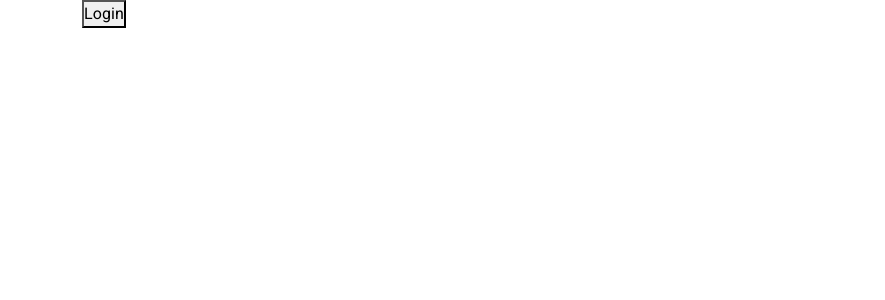
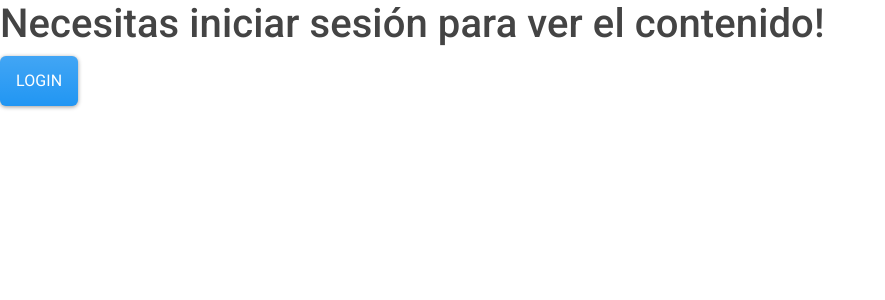
Before and after one commit to josuaaguilar/monitorgeneralts, a React (Create React App) app: page /AvisoDesconsolidacion in a window 1280 px wide. Shown: the top 300 px of the page, without its empty margins (0-885 px from the left). Built offline with nearby package versions, Linux system fonts and the light colour scheme.

Commit message:
https://www.compartimoss.com/revistas/numero-45/asp.net-core-con-reactjs/ y https://www.youtube.com/watch?v=Usj0J4rUumI

```diff
--- a/package.json
+++ b/package.json
@@ -12,6 +12,7 @@
     "@types/react": "^17.0.15",
     "@types/react-dom": "^17.0.9",
     "@types/react-router-dom": "^5.1.8",
+    "axios": "^0.21.1",
     "bootswatch": "^5.0.2",
     "react": "^17.0.2",
     "react-dom": "^17.0.2",
--- a/src/Componentes/Login.tsx
+++ b/src/Componentes/Login.tsx
@@ -1,7 +1,27 @@
     import React from 'react'
     import {useAuth0} from '@auth0/auth0-react'
+    type submitEvent = React.FormEvent<HTMLFormElement>
+    export const LoginButton = () => {
+        const submitHandler = (e:submitEvent) =>{
+            e.preventDefault();
+            console.log("handler")
+        }
+        const {loginWithRedirect} = useAuth0();
+        return (
+            <div className="grid">
+                <div className="grid-item">
+                    <div className="form">
+                        <h1>Necesitas iniciar sesión para ver el contenido!</h1>
 
-    export const LoginButton = () => {
-        const {loginWithRedirect} = useAuth0();
-        return <button onClick={() => {loginWithRedirect()}}>Login</button>
+                        <form onSubmit={submitHandler}>
+                            <button className="btn btn-primary" onClick={()=>{loginWithRedirect()}}>Login</button>
+                        </form>
+                    </div>
+                </div>
+            </div>
+        )
     }
+
+    /*
+    return <button onClick={() => {loginWithRedirect()}}>Login</button>
+    */
--- a/src/Componentes/Logout.tsx
+++ b/src/Componentes/Logout.tsx
@@ -1,7 +1,8 @@
 import React from 'react'
 import {useAuth0} from '@auth0/auth0-react'
 
-export const LogoutButton = () => {
+function LogoutButton(){
     const {logout} = useAuth0();
-    return <button onClick={() => {logout({returnTo:window.location.origin})}}>Logout</button>
+    return <button className="btn btn-danger" onClick={() => {logout({returnTo:window.location.origin})}}>Logout</button>
 }
+export default LogoutButton;
--- a/src/Componentes/NavOpciones.tsx
+++ b/src/Componentes/NavOpciones.tsx
@@ -2,10 +2,35 @@ import { BrowserRouter as Router, Route, Link, Switch } from "react-router-dom"
 import TarjaPretarja from "./TarjaPretarja"
 import AvisoDesconsolidacion from "./AvisoDesconsolidacion"
 import Referencias from "./Referencias"
+import { useState } from "react"
+//import {useAuth0} from '@auth0/auth0-react'
+import Index from './index'
 
-import { useState } from "react"
 
+type clicSubmit = React.FormEvent<HTMLFormElement>
+const axios = require('axios').default;
+
+//const {user} = useAuth0();
 export default function NavOpctiones(props: any) {
+
+  const submitHandler = (click : clicSubmit) => {
+    click.preventDefault();
+    //console.log('En el handler');
+    const options = {
+      method: "GET",
+      url : "http://localhost:3010/api/public",
+      headers: {
+        authorization : "pcNcf2JrfWuRLhy3QfavulSNfTsEbqrJ"
+      }
+    }
+
+    axios.request(options).then(function(response:any){
+      console.log(response.data)
+    }).catch(function (error:any) {
+     //console.log(error)
+    });
+
+  }
   //const [BlBooking,setBlBooking] = useState<string>(''); //Settea el estado en NavOpciones
   const [Filter,setFilter] = useState("");
   return (
@@ -38,7 +63,7 @@ export default function NavOpctiones(props: any) {
                 <Link to="/AvisoDesconsolidacion" className="nav-link">AvisoDesconsolidacion</Link>
               </li>
             </ul>
-            <form className="d-flex">
+            <form className="d-flex" onSubmit={submitHandler}>
               <input className="form-control me-sm-2" type="text" placeholder="Bl/Booking" value={Filter} onChange={e => setFilter(e.target.value.toUpperCase())}/>
               <button className="btn btn-secondary my-2 my-sm-0">Buscar!</button>
             </form>
@@ -48,7 +73,8 @@ export default function NavOpctiones(props: any) {
       <Switch>
         <Route exact path="/TarjaPretarja" component={TarjaPretarja} />
         <Route exact path="/AvisoDesconsolidacion" component={AvisoDesconsolidacion} />
-        <Route exact path="/Referencias"><Referencias Filter={Filter}/></Route>
+        <Route exact path="/Referencias"><Referencias Filter={Filter} /></Route>
+        <Route exact path="/" component = {Index}/>
       </Switch>
     </Router>
   </>
--- a/src/Componentes/Profile.tsx
+++ b/src/Componentes/Profile.tsx
@@ -1,9 +1,49 @@
 //import React from "react";
 import { useAuth0 } from "@auth0/auth0-react";
+import { useEffect, useState } from "react";
 import NavOpctiones from "./NavOpciones";
+import LogOut from './Logout'
+import IReferencia from '../Interfaces/IReferencia'
 
 export const Profile = () => {
-    const { user, isAuthenticated, isLoading } = useAuth0();
+    const { user, isAuthenticated, isLoading, getAccessTokenSilently } = useAuth0();
+    const [userMetadata , setUserMetadata] = useState<IReferencia>();
+    useEffect(() => {
+        //console.log("useEfect")
+        const getUserMetada = async () => {
+            //La documentación dice que aquí defina mi dominio, en pruebas funciona el metodo getAccessTokenSilently con la audience declarada en el provider que esta en el index.tsx
+            //const domain = "dev-dpcvu51y.us.auth0.com" //dev-dpcvu51y.us.auth0.com
+            try{
+                const accessToken = await getAccessTokenSilently({
+                    audience: `https://monitorgeneral/api`,
+                    scope: "read:messages"
+                });
+
+                //console.log(accessToken) //Token Ok
+
+                const userDetailsByIdUrl = `http://localhost:3010/api/Referencias`;
+
+                const metadataResponse = await fetch(userDetailsByIdUrl, {
+                    headers: {
+                        authorization: "Bearer " +accessToken,
+                    },
+                });
+                const responsejson : IReferencia = await metadataResponse.json()
+
+                //console.log(responsejson.nFolio)
+
+                setUserMetadata(responsejson)
+                //console.log(userMetadata?.nombre)
+
+
+            }catch(e){
+                console.log(e.message)
+            }
+        }
+        getUserMetada();
+
+
+    },[getAccessTokenSilently,user?.sub]);
     //console.log(isAuthenticated)
     if (isLoading) {
         return <div>Cargando!</div>
@@ -16,6 +56,8 @@ export const Profile = () => {
                     <img src={user?.picture} alt={user?.name} />
                     <h2>{user?.name}</h2>
                     <p>{user?.email}</p>
+                    <h3>User Metadata: {userMetadata?.nFolio} </h3>
+                    <LogOut/>
                 </div>
 
 
--- /dev/null
+++ b/src/Componentes/index.tsx
@@ -0,0 +1,55 @@
+import { useAuth0 } from "@auth0/auth0-react"
+import { useEffect, useState } from "react";
+import IReferencia from '../Interfaces/IReferencia'
+
+
+
+export default function Index() {
+    const {getAccessTokenSilently}  = useAuth0();
+    const [Referencia, setReferencia] = useState<IReferencia>();
+
+    useEffect(() => {
+        //console.log("UseEffect en Index!")
+
+        const getReferenciaMetadata = async () => {
+            try {
+                const accessToken = await getAccessTokenSilently({
+                    audience: "https://monitorgeneral/api",
+                    scope: "read:messages"
+                });
+                const ReferenciasRequest = await fetch("http://localhost:3010/api/Referencias",
+                    {
+                        headers: { authorization: "Bearer " + accessToken }
+                    });
+                const ReferenciasResponse: IReferencia = await ReferenciasRequest.json();
+                //console.log(ReferenciasResponse.nFolio)
+                setReferencia(ReferenciasResponse)
+            }
+            catch (e) {
+                console.log(e.message)
+            }
+
+        }
+        getReferenciaMetadata();
+    }, [getAccessTokenSilently]);
+    //console.log(user)
+    return (
+        <div className="container">
+            <div className="card">
+                <div className="card-item">
+                    <div className="card-header">
+                        <h3>Folio de Referencia SORF: {Referencia?.nFolio}</h3>
+                    </div>
+                    <div className="card-body">
+                        <h4>CLIENTE: {Referencia?.oCliente.sRazonSocial}</h4>
+                        <div className="card-text"><h4>RFC: {Referencia?.oCliente.sRFC}</h4></div>
+
+                    </div>
+                </div>
+
+            </div>
+
+        </div>
+    ) //Retorna JSX
+
+}
--- /dev/null
+++ b/src/Interfaces/IReferencia.tsx
@@ -0,0 +1,18 @@
+export default interface IReferencia {
+    nFolio: number;
+    sReferenciaAA: string;
+    oCliente: {
+        sRazonSocial: string;
+        sRFC: string;
+    };
+    oFacturarA: {
+        sRazonSocial: string;
+        sRFC: string;
+    };
+    oAgenteAduanal: {
+        sNombre: string;
+        sPatente: string;
+    };
+    nTipoMercancia: number;
+    nTrafico: number;
+}
--- a/src/RolesMain.tsx
+++ b/src/RolesMain.tsx
@@ -5,7 +5,7 @@ import { Component } from "react"; */
 //import Need from "./Need";
 import { LoginButton } from './Componentes/Login';
 import { Profile } from './Componentes/Profile';
-import { LogoutButton } from './Componentes/Logout';
+//import LogoutButton from './Componentes/Logout';
 import { useAuth0 } from '@auth0/auth0-react';
 //const { CredentialProvider } = require('react-rbac-guard');
 //const { guardFactory } = require("react-rbac-guard");
@@ -20,20 +20,17 @@ const CommentManager = guardFactory(NeedManageComment)
 const UserManager = guardFactory(NeedManageUser)
 const PostManager = guardFactory(NeedManagePost)
 ------------------------------------------------------- */
-
+/* Validar si requiere rutas en este componente:
+Route login
+Route logout
+Route Home */
 function RolesMain() {
     //const credentials = "CanManageComment"
     const { isAuthenticated } = useAuth0();
     return (
-        <div className="container">
-            {isAuthenticated ? (
-                <>
-                    <Profile />
-                    <LogoutButton />
+        <div className="">
 
-                </>
-            ) : <LoginButton />}
-
+            { isAuthenticated ? <Profile/> : <LoginButton/> }
         </div>
 
     )
--- a/src/index.tsx
+++ b/src/index.tsx
@@ -3,7 +3,7 @@ import ReactDOM from 'react-dom';
 import './index.css';
 //import App from './App';
 //import MonitorMain from './MonitorMain'
-import {Auth0Provider} from '@auth0/auth0-react'
+import { Auth0Provider } from '@auth0/auth0-react'
 import reportWebVitals from './reportWebVitals';
 import 'bootswatch/dist/materia/bootstrap.min.css'
 import RolesMain from './RolesMain'
@@ -13,8 +13,14 @@ import RolesMain from './RolesMain'
 
 ReactDOM.render(
   <React.StrictMode>
-    <Auth0Provider domain="dev-dpcvu51y.us.auth0.com" clientId="pcNcf2JrfWuRLhy3QfavulSNfTsEbqrJ" redirectUri={window.location.origin}>
-    <RolesMain/>
+    <Auth0Provider
+      domain="dev-dpcvu51y.us.auth0.com"
+      clientId="pcNcf2JrfWuRLhy3QfavulSNfTsEbqrJ"
+      redirectUri={window.location.origin}
+      audience="https://monitorgeneral/api"
+      scope="read:messages"
+    >
+      <RolesMain />
     </Auth0Provider>
   </React.StrictMode>,
   document.getElementById('root')
```
Also changed, not shown: src/assets/img/CIF.jpg (added), 1 other file (tests, documents, lock files or other folders).
